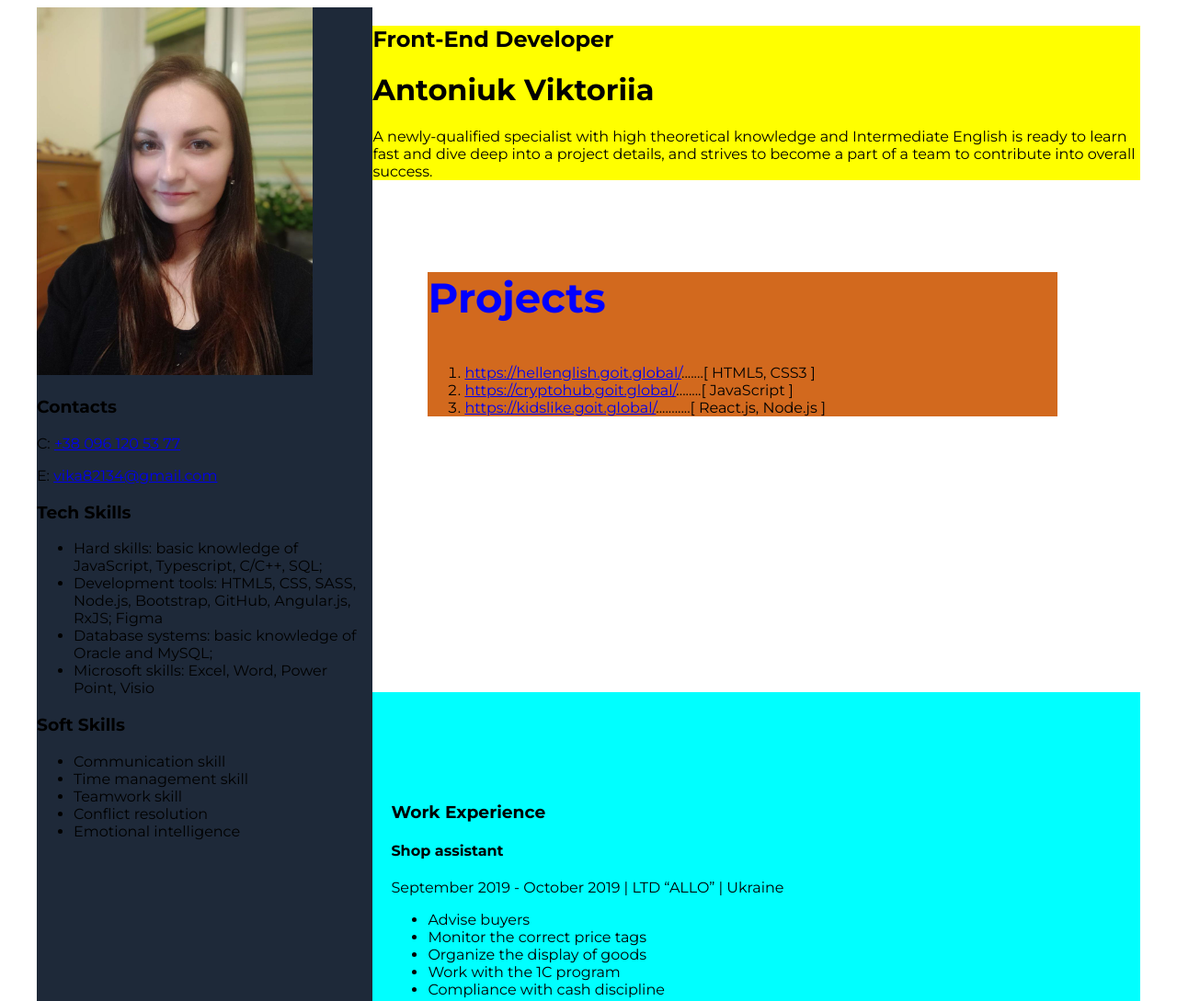
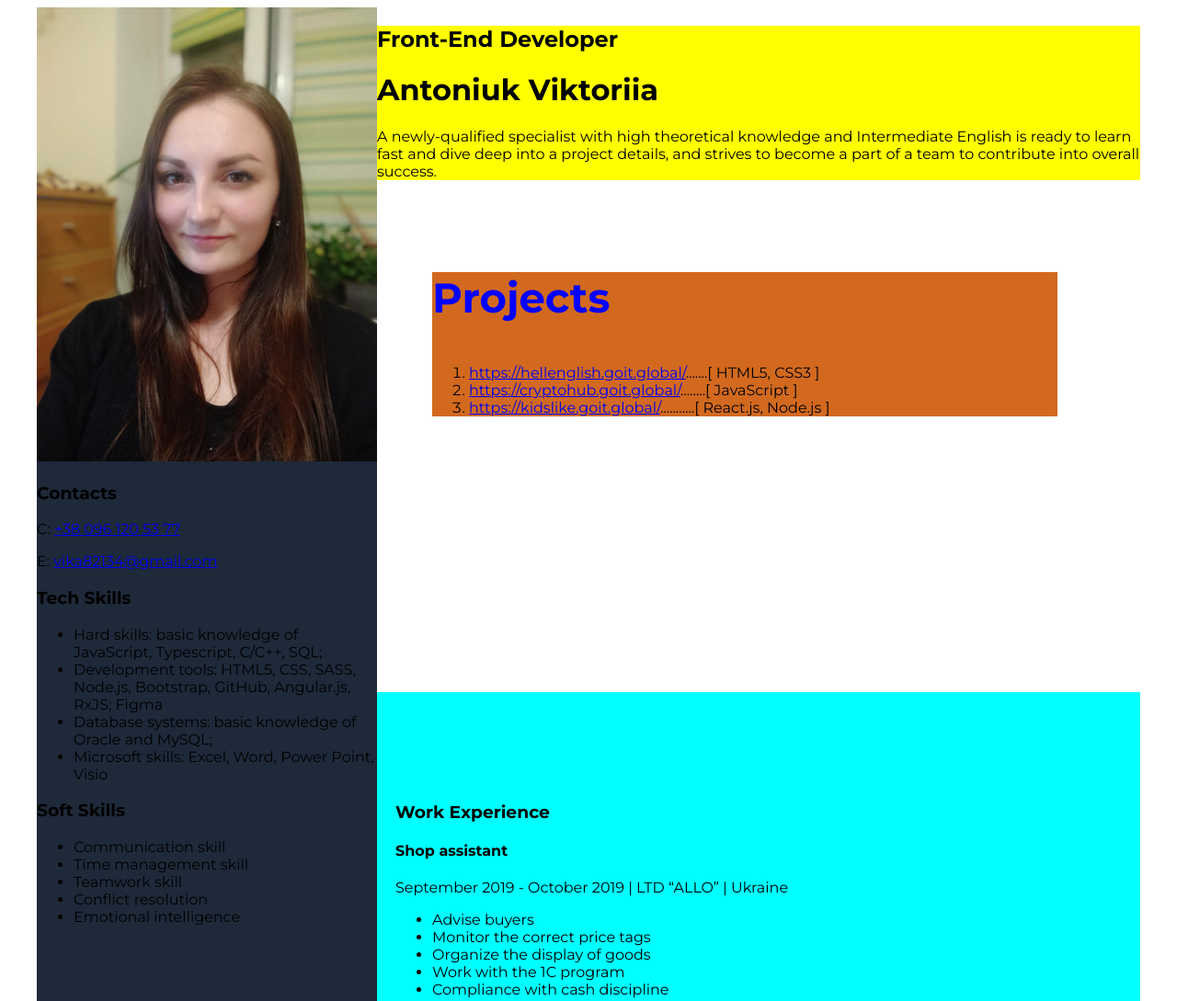
Before and after one commit to Viktoriia-Antoniuk/Resume, a plain HTML site: page index.html in a window 1280 px wide. Shown: the top 1089 px of the page at 92% size. Drawn offline with Linux system fonts and the light colour scheme.

Commit message:
img size

```diff
--- a/index.html
+++ b/index.html
@@ -92,7 +92,7 @@
         </div>
         <!--Sidebar-->
         <aside class="sidebar">
-            <img src="img/photo_2020-07-14_11-53-00.jpg" alt="user photo" width="300px">
+            <img src="img/photo_2020-07-14_11-53-00.jpg" alt="user photo" width="370px">
             <!--Contacts-->
             <div>
                 <h3>Contacts</h3>
```
